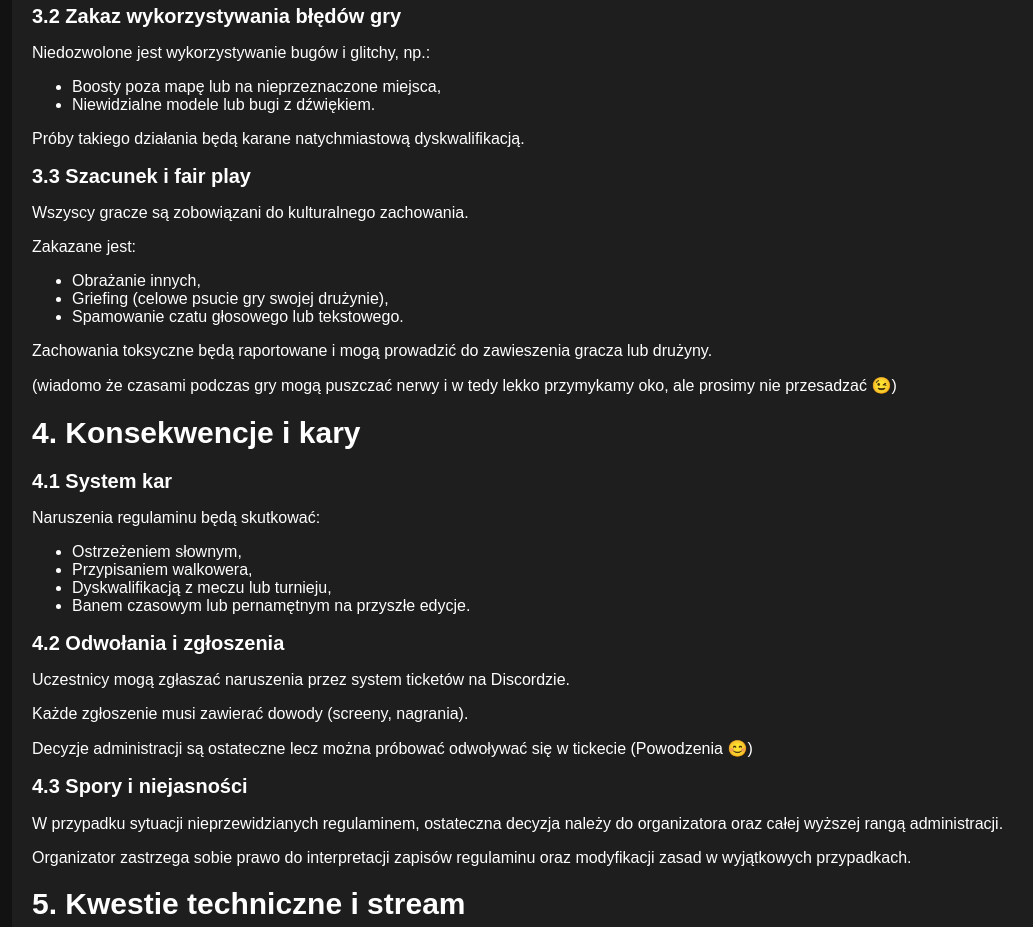
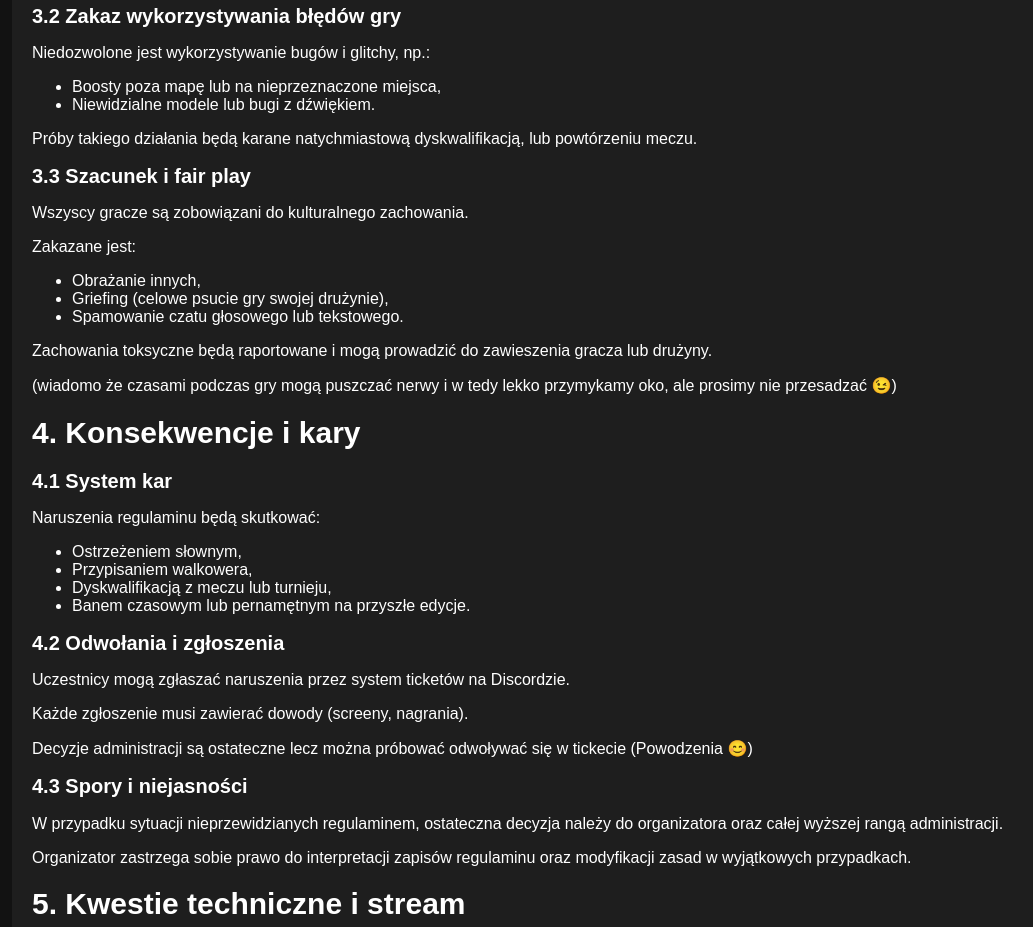
Before and after one commit to Bl4sev9/FastPlayCup-rules, a plain HTML site: page index.html in a window 1280 px wide. Shown: the part 1380-2307 px from the top of the page, without its empty margins (8-1041 px from the left). Drawn offline with Linux system fonts and the light colour scheme.

Commit message:
Update index.html

```diff
--- a/index.html
+++ b/index.html
@@ -160,12 +160,13 @@
 <h2>3.1 Zakaz oszustw</h2>
 <p>Surowo zabronione jest używanie jakichkolwiek programów trzecich, w tym: wallhacków, aimbotów, triggerbotów, radaruhacków, czy innych narzędzi wspomagających.</p>
 <p>Uczestnicy mogą być losowo proszeni o nagrania POV lub stream z kamerą, zwłaszcza w fazie playoff.</p>
-<h2>3.2 Zakaz wykorzystywania błędów gry</h2> <p>Niedozwolone jest wykorzystywanie bugów i glitchy, np.:</p>
+<h2>3.2 Zakaz wykorzystywania błędów gry</h2>
+<p>Niedozwolone jest wykorzystywanie bugów i glitchy, np.:</p>
 <ul>
   <li>Boosty poza mapę lub na nieprzeznaczone miejsca,</li>
   <li>Niewidzialne modele lub bugi z dźwiękiem.</li>
 </ul>
-<p>Próby takiego działania będą karane natychmiastową dyskwalifikacją.</p>
+<p>Próby takiego działania będą karane natychmiastową dyskwalifikacją, lub powtórzeniu meczu.</p>
 <h2>3.3 Szacunek i fair play</h2>
 <p>Wszyscy gracze są zobowiązani do kulturalnego zachowania.</p>
 <p>Zakazane jest:</p>
```
